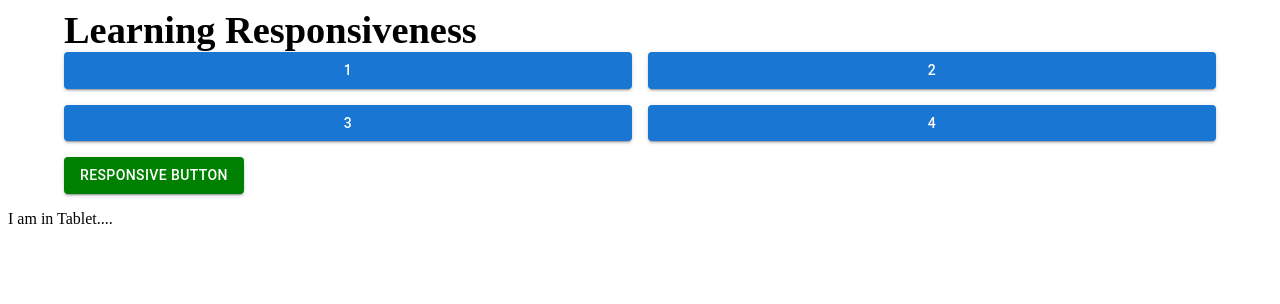
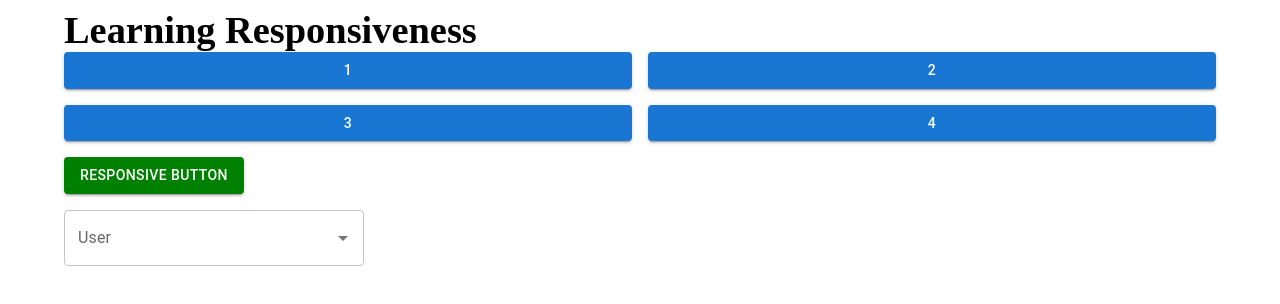
Before and after one commit to Nazil1712/MUI, a React (Vite) app: page / in a window 1280 px wide. Shown: the top 304 px of the page. Built offline with nearby package versions, Linux system fonts and the light colour scheme.

Commit message:
Localization setUp

```diff
--- a/src/Components/ResponsiveNess.tsx
+++ b/src/Components/ResponsiveNess.tsx
@@ -6,9 +6,13 @@ import {
   createTheme,
   ThemeProvider,
   useMediaQuery,
+  Autocomplete,
+  TextField,
 } from "@mui/material";
+import { urPK } from "@mui/material/locale";
 
-const theme = createTheme({
+const theme = createTheme(
+  {
     /* We can define  */
     // breakpoints:{
     //   values :{
@@ -23,7 +27,9 @@ const theme = createTheme({
         // variants:}
       },
     },
-});
+  },
+  urPK,
+);
 
 // Responsive tag 🙃
 theme.typography.h3 = {
@@ -36,7 +42,12 @@ theme.typography.h3 = {
   },
 };
 
-const useIsDesktop = ()=> useMediaQuery("(min-width:1200px)");
+const useIsDesktop = () => useMediaQuery("(min-width:1200px)");
+
+const myOptions = [
+  { label: "The Godfather", id: 1 },
+  { label: "Pulp Fiction", id: 2 },
+];
 
 const ResponsiveNess = () => {
   const isTablet = useMediaQuery("(min-width:600px)");
@@ -86,8 +97,15 @@ const ResponsiveNess = () => {
         >
           Responsive Button
         </Button>
+
+        <Autocomplete
+          sx={{ width: 300, marginTop: 2 }}
+          // options={[]} // -- If you won't provide any options here, then by default a select value with text "No Option comes up - Which will be in Urdu PK 🙃,  Why? Because have specified that language after theme (createTheme)."
+          options={myOptions}
+          renderInput={(params) => <TextField {...params} label="User" />}
+        />
       </Container>
-      {isTablet ? <p>I am in Tablet....</p> : <p>I am not in tablet</p>}
+      {/* {isTablet ? <p>I am in Tablet....</p> : <p>I am not in tablet</p>} */}
     </ThemeProvider>
   );
 };
```
Lines whose indentation alone changed are shown as unchanged.
